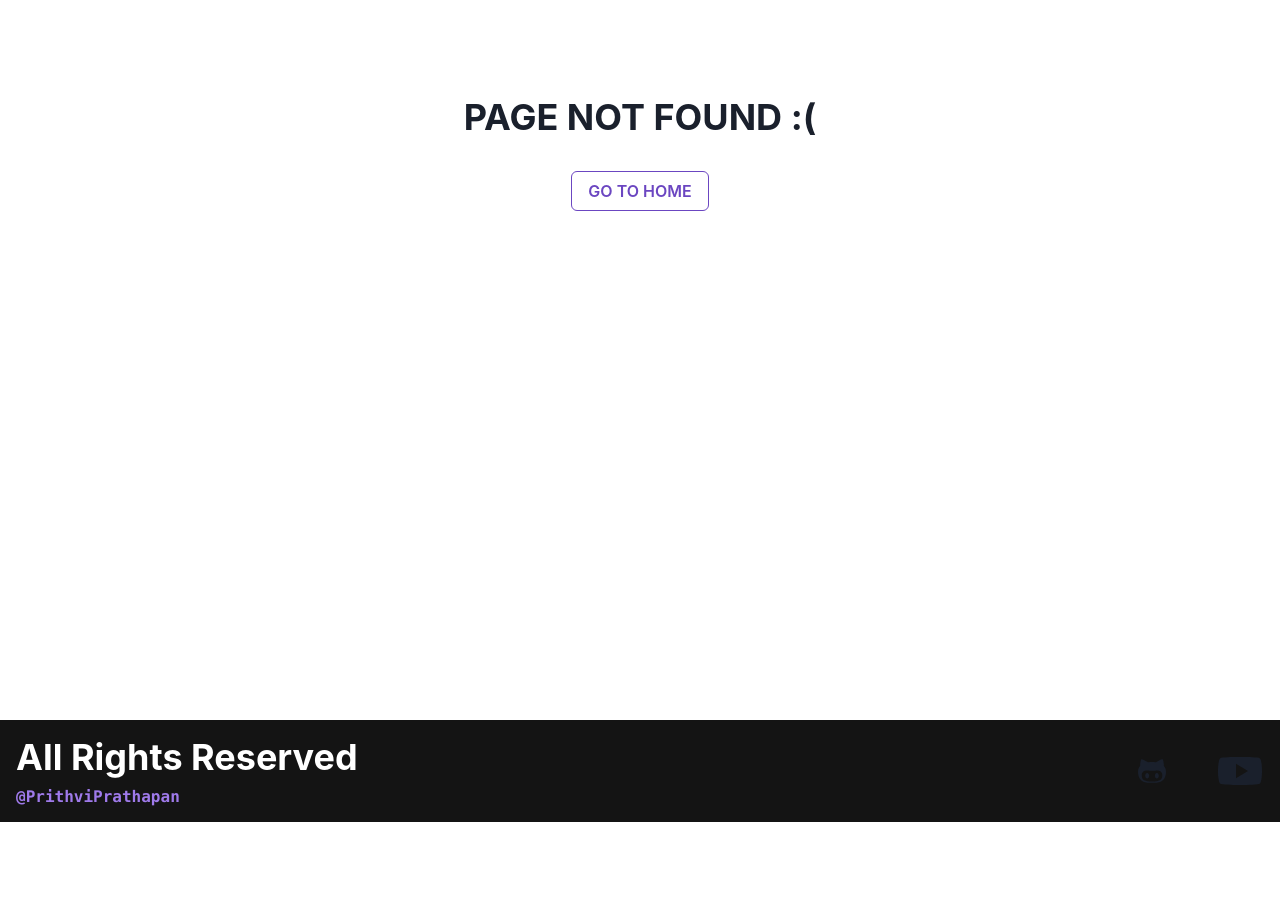
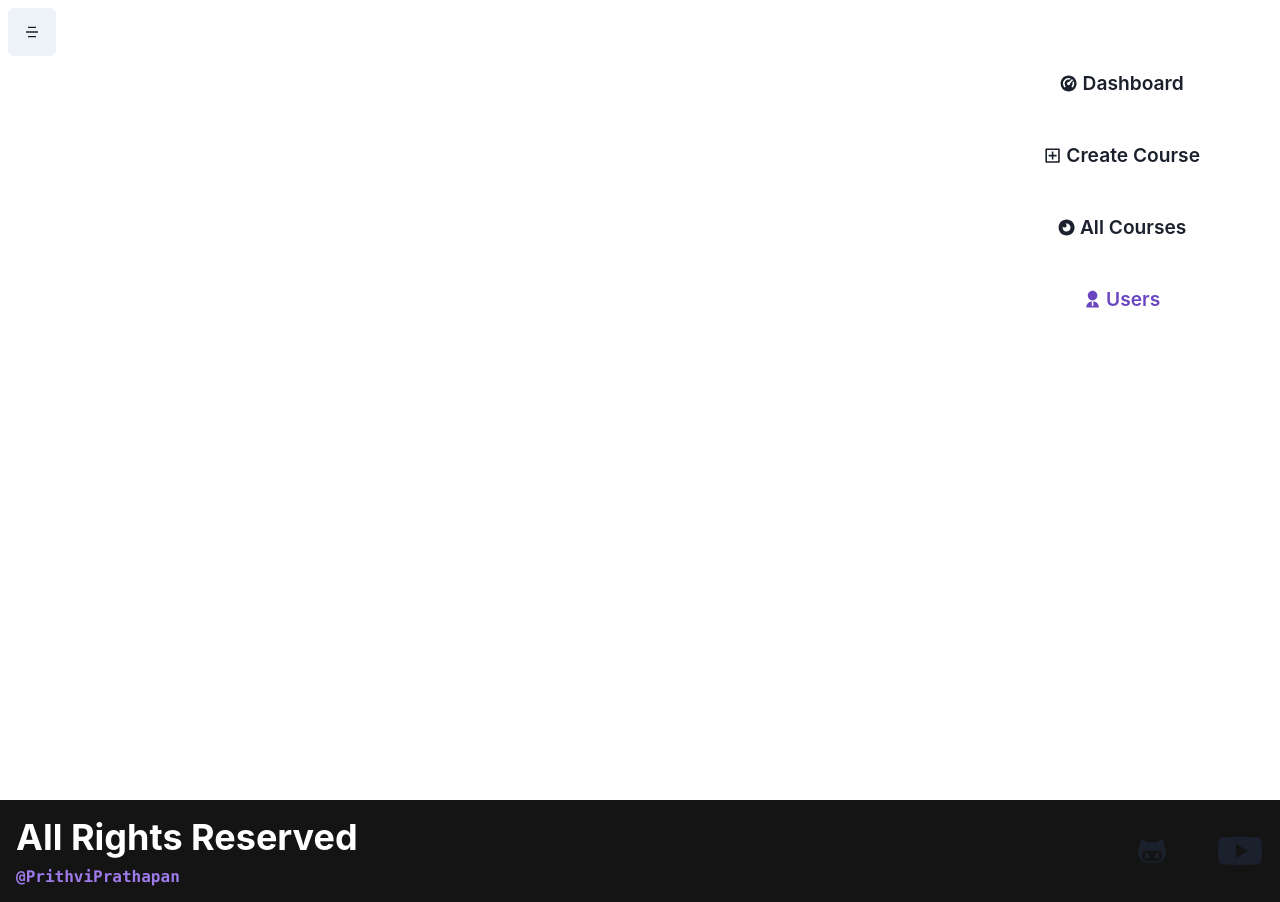
Before and after one commit to prithvi2226/WEBSTACK-COURSE, a React (Create React App) app in the folder coursebuilder/: page /Admin/Users in a window 1280 px wide. Before the commit this address had no page. Before the commit the page ends 822 px from the top, so only its background shows below. Built offline with nearby package versions, Linux system fonts and the light colour scheme.

Commit message:
Completed SIdebar

```diff
--- a/coursebuilder/src/App.js
+++ b/coursebuilder/src/App.js
@@ -18,6 +18,10 @@ import CoursePage from './Components/CourseDetail/CoursePage';
 import Profile from './Components/Profile/Profile';
 import ChangPassword from './Components/Profile/ChangPassword';
 import UpdateProfile from './Components/Profile/UpdateProfile';
+import Dashboard from './Components/Admin/Dashboard/Dashboard';
+import AdminCourses from './Components/Admin/AdminCourses/AdminCourses';
+import CreateCourse from './Components/Admin/CreateCourse/CreateCourse';
+import Users from './Components/Admin/Users/Users';
 
 function App() {
 
@@ -47,8 +51,11 @@ function App() {
       <Route path='/ChangePassword' element={<ChangPassword />} />
       <Route path='/UpdateProfile' element={<UpdateProfile />} />
 
-
-
+      {/* ADMIN ROUTES */}
+      <Route path='/Admin/Dashboard' element={<Dashboard />} />
+      <Route path='/Admin/AdminCourses' element={<AdminCourses />} />
+      <Route path='/Admin/CreateCourse' element={<CreateCourse />} />
+      <Route path='/Admin/Users' element={<Users />} />
 
 
     </Routes>
--- /dev/null
+++ b/coursebuilder/src/Components/Admin/AdminCourses/AdminCourses.jsx
@@ -0,0 +1,27 @@
+import React from 'react'
+import cursor from '../../../Assets/Images/cursor.png'
+import Sidebar from '../Sidebar'
+import { Box, Grid } from '@chakra-ui/react'
+import Header from '../../Layout/Header/Header'
+
+const AdminCourses = () => {
+  return (
+    <>
+    <Header />
+    <Grid minH={"100vh"}
+      templateColumns={['1fr', '5fr 1fr']}
+      css={{cursor: `url(${cursor}), default`, }}>
+
+      <Box>
+
+      </Box>
+
+      <Sidebar />
+
+    </Grid>
+    </>
+
+  )
+}
+
+export default AdminCourses
--- /dev/null
+++ b/coursebuilder/src/Components/Admin/CreateCourse/CreateCourse.jsx
@@ -0,0 +1,26 @@
+import React from 'react'
+import Header from '../../Layout/Header/Header'
+import { Box, Grid } from '@chakra-ui/react'
+import Sidebar from '../Sidebar'
+import cursor from '../../../Assets/Images/cursor.png'
+
+const CreateCourse = () => {
+  return (
+    <>
+    <Header />
+    <Grid minH={"100vh"}
+      templateColumns={['1fr', '5fr 1fr']}
+      css={{cursor: `url(${cursor}), default`, }}>
+
+      <Box>
+
+      </Box>
+
+      <Sidebar />
+
+    </Grid>
+    </>
+  )
+}
+
+export default CreateCourse
--- /dev/null
+++ b/coursebuilder/src/Components/Admin/Dashboard/Dashboard.jsx
@@ -0,0 +1,26 @@
+import { Box, Grid } from '@chakra-ui/react'
+import React from 'react'
+import Header from '../../Layout/Header/Header'
+import cursor from '../../../Assets/Images/cursor.png'
+import Sidebar from "../Sidebar"
+
+const Dashboard = () => {
+  return (
+    <>
+    <Header />
+    <Grid minH={"100vh"}
+      templateColumns={['1fr', '5fr 1fr']}
+      css={{cursor: `url(${cursor}), default`, }}>
+
+      <Box>
+
+      </Box>
+
+      <Sidebar />
+
+    </Grid>
+    </>
+  )
+}
+
+export default Dashboard
--- /dev/null
+++ b/coursebuilder/src/Components/Admin/Sidebar.jsx
@@ -0,0 +1,37 @@
+import { Button, VStack } from '@chakra-ui/react'
+import React from 'react'
+import { RiAddBoxLine, RiDashboard2Fill, RiEye2Fill, RiUser2Fill } from 'react-icons/ri'
+import { Link, useLocation } from 'react-router-dom'
+
+const Sidebar = () => {
+
+    const Location = useLocation();
+  return (
+
+    <VStack spacing={'8'}
+            p={"16"}
+            boxShadow={"-2px 0 10px rgba(107, 70, 193, 0.5"}>
+
+        <LinkButton Icon={RiDashboard2Fill} text={"Dashboard"} url={"Dashboard"} active={Location.pathname === "/Admin/Dashboard"} />
+        <LinkButton Icon={RiAddBoxLine} text={"Create Course"} url={"CreateCourse"} active={Location.pathname === "/Admin/CreateCourse"}/>
+        <LinkButton Icon={RiEye2Fill} text={"All Courses"} url={"AdminCourses"} active={Location.pathname === "/Admin/AdminCourses"}/>
+        <LinkButton Icon={RiUser2Fill} text={"Users"} url={"Users"}  active={Location.pathname === "/Admin/Users"}/>
+
+
+    </VStack>
+  )
+}
+
+export default Sidebar
+
+function LinkButton({url, Icon, text, active}) {
+    return (
+        <Link to={`/Admin/${url}`}>
+            <Button colorScheme={active?"purple":""} fontSize={'larger'} variant={"ghost"}
+                    >
+                <Icon style={{ margin: "4" }}/>
+                {text}
+            </Button>
+        </Link>
+    )
+}
--- /dev/null
+++ b/coursebuilder/src/Components/Admin/Users/Users.jsx
@@ -0,0 +1,27 @@
+import React from 'react'
+import Header from '../../Layout/Header/Header'
+import { Box, Grid } from '@chakra-ui/react'
+import Sidebar from '../Sidebar'
+import cursor from '../../../Assets/Images/cursor.png'
+
+
+const Users = () => {
+  return (
+    <>
+    <Header />
+    <Grid minH={"100vh"}
+      templateColumns={['1fr', '5fr 1fr']}
+      css={{cursor: `url(${cursor}), default`, }}>
+
+      <Box>
+
+      </Box>
+
+      <Sidebar />
+
+    </Grid>
+    </>
+  )
+}
+
+export default Users
--- a/coursebuilder/src/Components/Layout/Header/Header.jsx
+++ b/coursebuilder/src/Components/Layout/Header/Header.jsx
@@ -87,7 +87,7 @@ const Header = () => {
                   </HStack>
 
                   {
-                    user && user.role === "admin" && <Link onClick={onClose} to={"/admin/dashboard"}>
+                    user && user.role === "admin" && <Link onClick={onClose} to={"/Admin/Dashboard"}>
                       <Button colorScheme="facebook">
                         <RiDashboardFill style={{margin: '3px'}}/> Dashboard
                       </Button>
```
Also changed, not shown: coursebuilder/src/Assets/Images/cursor.png (added).
